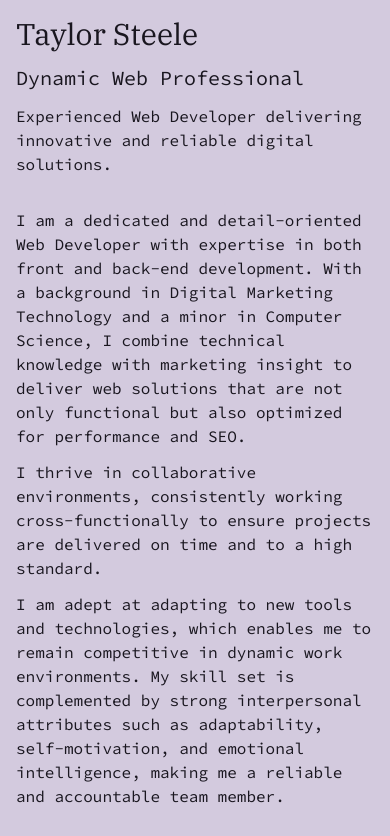
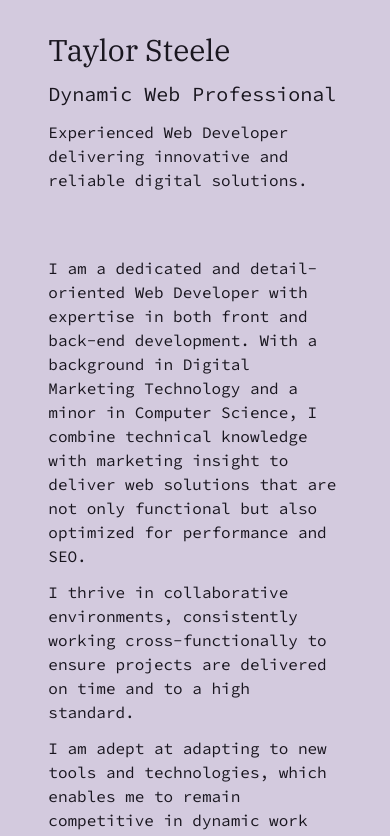
Before and after one commit to MashedTaytors/Steele-site, a Next.js app: page / in a window 390 px wide. Shown: the top 836 px of the page. Built offline with nearby package versions, Linux system fonts and the light colour scheme.

Commit message:
add .container {   width: min(1264px, 90%); } to globals

```diff
--- a/src/app/globals.css
+++ b/src/app/globals.css
@@ -29,6 +29,10 @@ body {
   font-family: Arial, Helvetica, sans-serif;
 }
 
+.container {
+  width: min(1264px, 90%);
+}
+
 @layer utilities {
   .text-balance {
     text-wrap: balance;
--- a/src/app/page.tsx
+++ b/src/app/page.tsx
@@ -1,9 +1,11 @@
 import Footer from "@/components/footer";
+import React from "react";
+
 
 export default function Home() {
   return (
-    <div className="flex flex-col items-center justify-between min-h-screen p-4 sm:p-8 pb-20 gap-8 sm:gap-16 font-[family-name:var(--font-geist-sans)]">
-      <main className="flex flex-col md:flex-row w-full gap-16 lg:px-96 gap-8 ">
+    <div className="flex flex-col items-center justify-between min-h-screen sm:gap-16 p-8 gap-8 font-[family-name:var(--font-geist-sans)]">
+      <main className="flex flex-col container md:flex-row gap-16 lg:gap-8 ">
         <div className="flex flex-col gap-3 w-full md:w-1/2">
           <h1 className="text-3xl font-ibmPlexSerif sm:text-4xl lg:text-5xl">Taylor Steele</h1>
           <h2 className="text-xl font-sourceCodePro sm:text-2xl">Dynamic Web Professional</h2>
```
